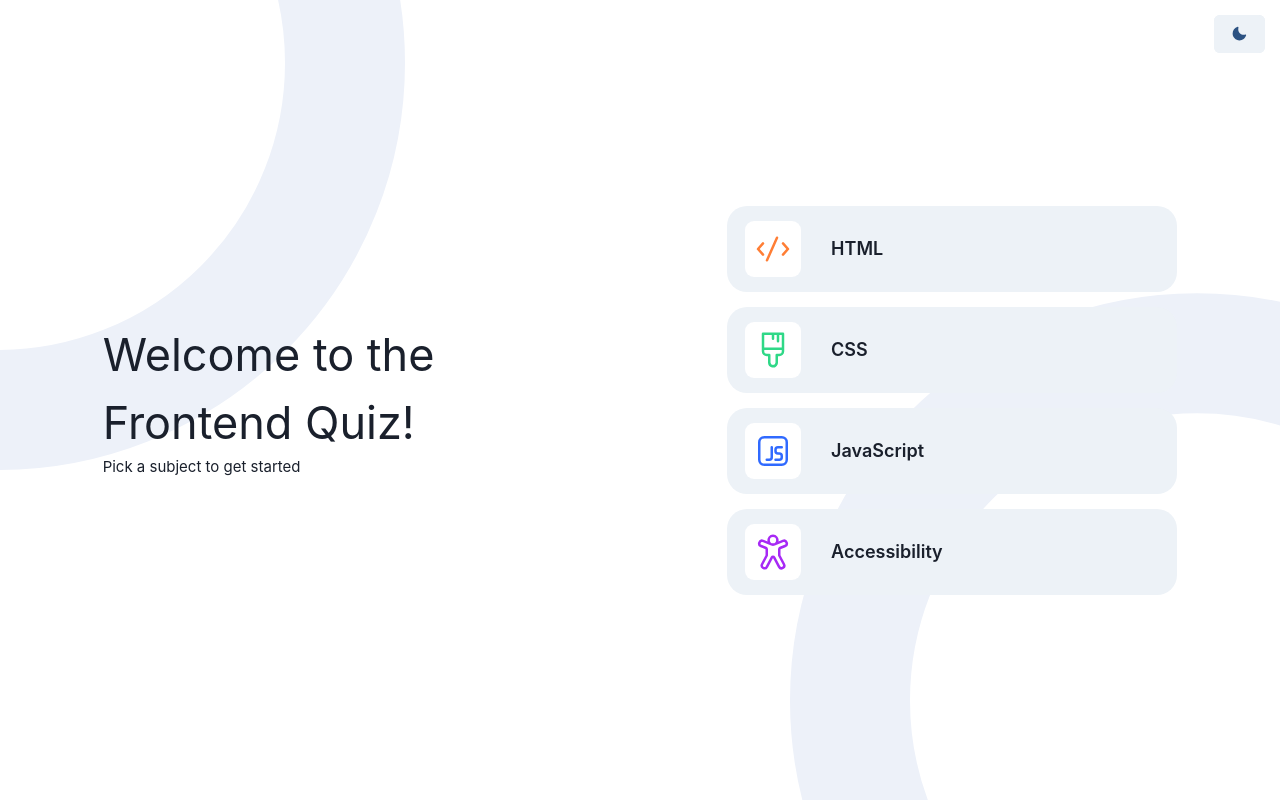
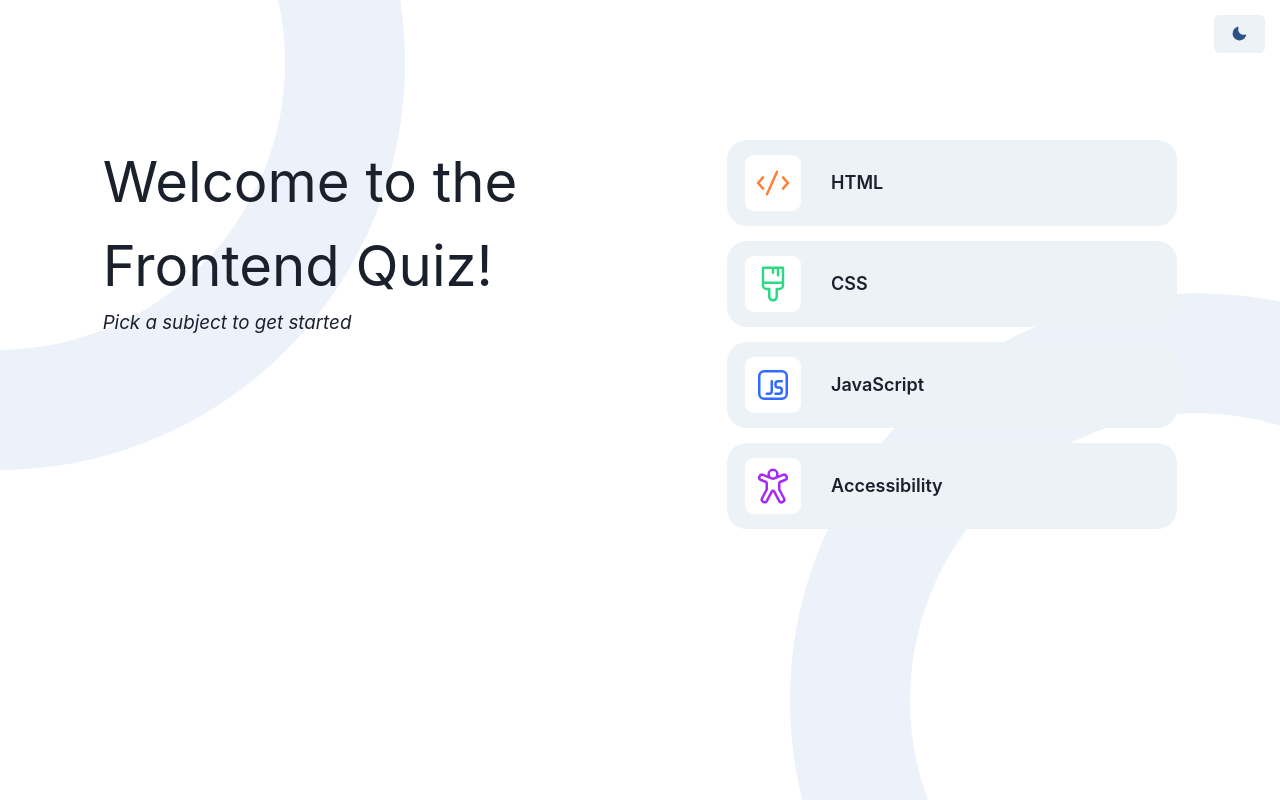
Before and after one commit to rojasmart/quizz-app, a React (Vite) app: page / in a window 1280 px wide. Built offline with nearby package versions, Linux system fonts and the light colour scheme.

Commit message:
added style to frontpage

```diff
--- a/src/pages/StartPage.jsx
+++ b/src/pages/StartPage.jsx
@@ -47,11 +47,13 @@ export default function StartPage() {
         spacing="44px"
         p="10"
       >
-        <Container maxW="lg">
-          <Text fontSize="5xl">Welcome to the Frontend Quiz!</Text>
-          <Text fontSize="md">Pick a subject to get started</Text>
+        <Container maxW="lg" h={"520px"}>
+          <Text fontSize="6xl">Welcome to the Frontend Quiz!</Text>
+          <Text fontSize="xl" as="i">
+            Pick a subject to get started
+          </Text>
         </Container>
-        <Container maxW="lg">
+        <Container maxW="lg" h={"520px"}>
           <form onSubmit={handleSubmit}>
             <SelectQuestions
               data={data}
```
